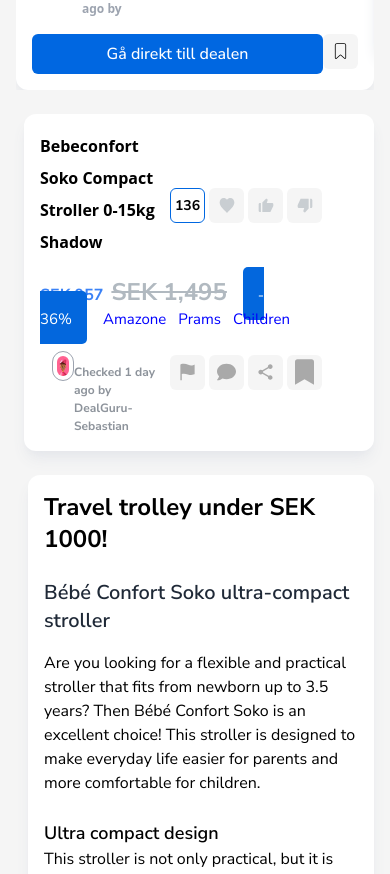
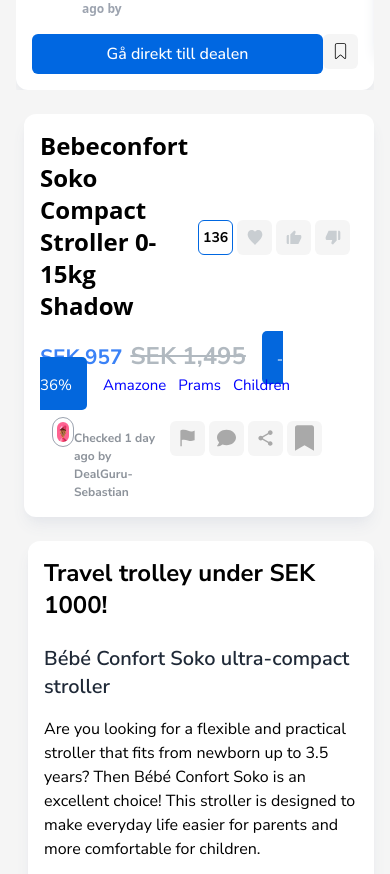
Before and after one commit to AsadAbbas5/DealGure.se, a Next.js app: page / in a window 390 px wide. Shown: the part 1041-1915 px from the top of the page. Built offline with nearby package versions, Linux system fonts and the light colour scheme.

Commit message:
Update DealDetial.tsx

```diff
--- a/src/components/homepage/dealpage/DealDetial.tsx
+++ b/src/components/homepage/dealpage/DealDetial.tsx
@@ -15,7 +15,7 @@
           <p
             className="sm:text-1"
             style={{
-              fontSize: window.innerWidth > 640 ? "1.5rem" : "10px !important",
+              fontSize:"1.5rem" ,
               lineHeight: "2rem",
               fontWeight: 700,
               fontFamily: "Open Sans, sans-serif",
@@ -31,7 +31,7 @@
           <span
             style={{
               fontWeight: 700,
-              fontSize: window.innerWidth > 640 ? "1.3rem" : "10px !important",
+              fontSize: "1.3rem",
             }}
             className="text-blue-500"
           >
```
